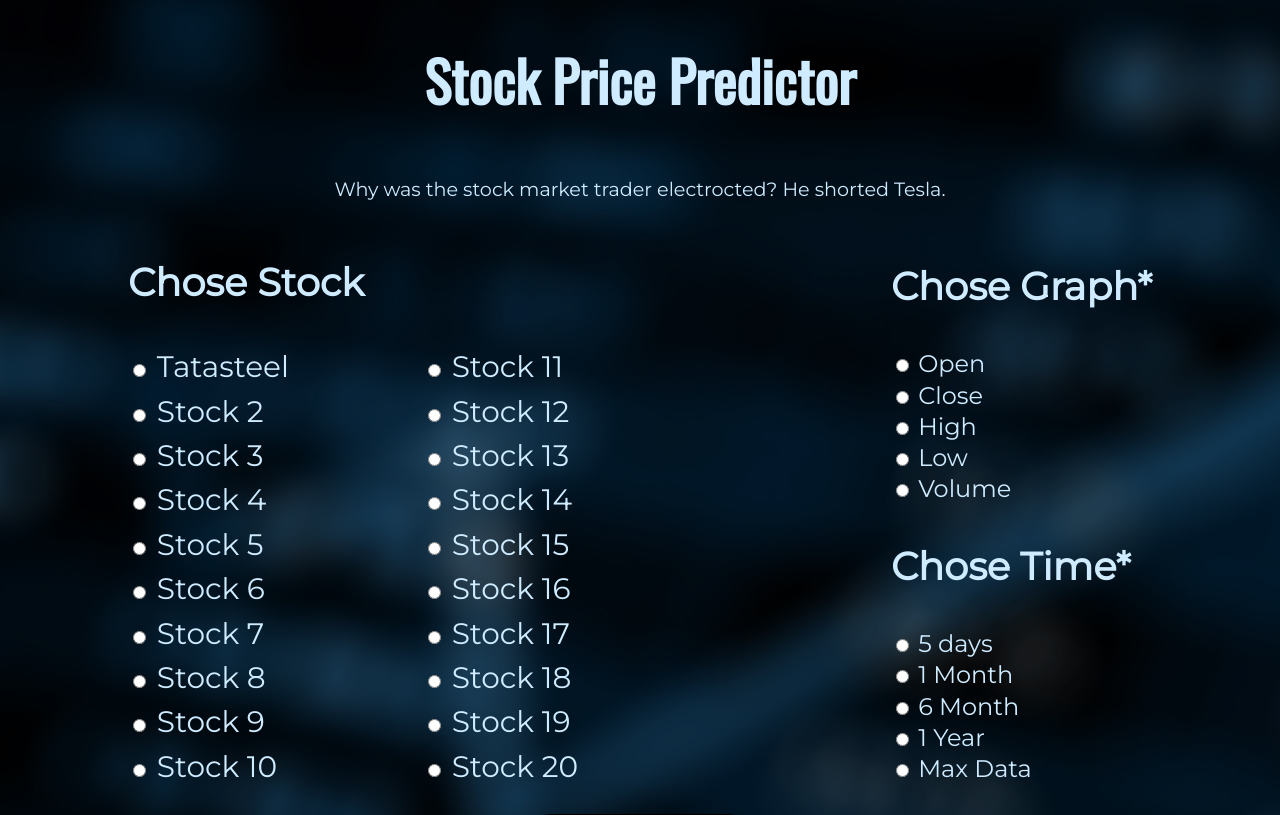
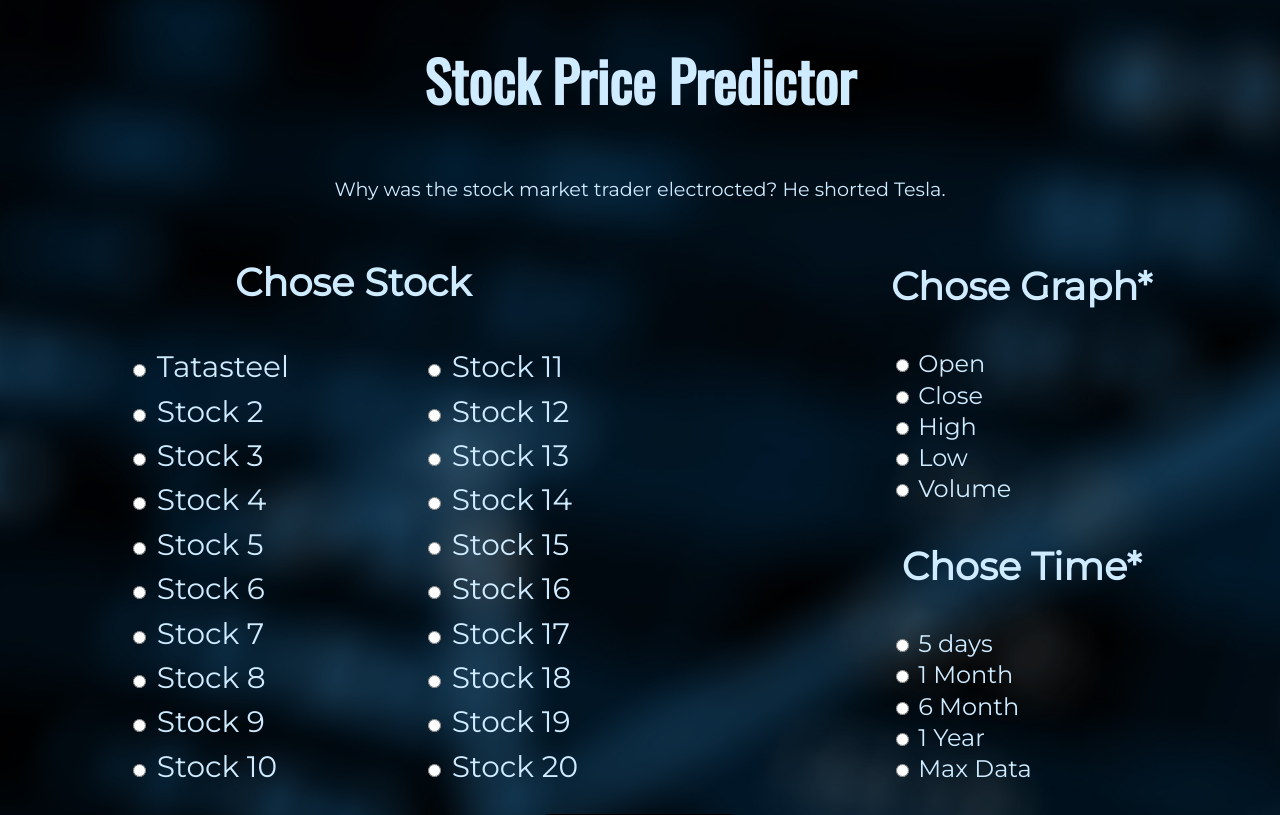
Before and after one commit to the-horseman/Stock-Price-Predictor, a Flask app: page / in a window 1280 px wide. Shown: the top 815 px of the page. Run offline with Flask 2, Linux system fonts and the light colour scheme; some libraries are stand-ins or nearby versions.

Commit message:
Bug fixes in front end

```diff
--- a/static/style.css
+++ b/static/style.css
@@ -38,6 +38,7 @@
   .Choice {
     font-size: 240%;
     font-weight: bolder;
+    text-align: center;
   }
 
   #Stck-frms {
@@ -172,6 +173,7 @@
   .Choice {
     font-size: 240%;
     font-weight: bolder;
+    text-align: center;
   }
 
   #Stck-frms {
--- a/templates/index.html
+++ b/templates/index.html
@@ -1,5 +1,8 @@
 <!DOCTYPE html>
 <html lang="en">
+<meta charset="UTF-8">
+<meta http-equiv="X-UA-Compatible" content="IE=edge">
+<meta name="viewport" content="width=device-width">
 <link rel="stylesheet" href="../static/style.css" />
 <script src="../static/myapp.js"></script>
 <script src="https://ajax.googleapis.com/ajax/libs/jquery/3.5.1/jquery.min.js"></script>
```
